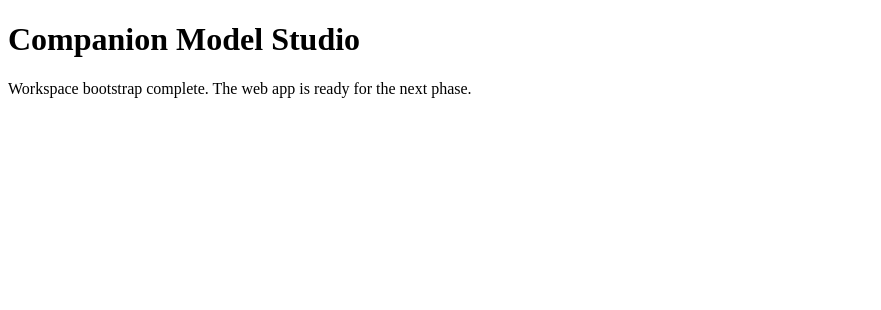
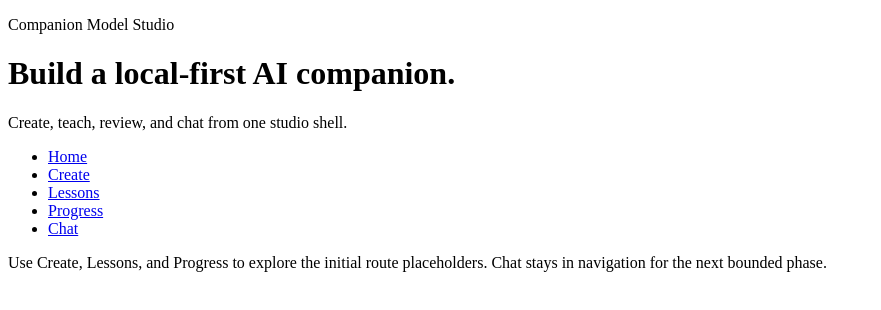
Before and after one commit to MerverliPy/companion-model-studio, a Next.js app in the folder apps/web/: page / in a window 1280 px wide. Shown: the top 310 px of the page, without its empty margins (0-881 px from the left). Built offline with nearby package versions, Linux system fonts and the light colour scheme.

Commit message:
feat(web): add the first studio shell navigation

```diff
--- a/apps/web/app/page.tsx
+++ b/apps/web/app/page.tsx
@@ -1,8 +1,31 @@
+import Link from 'next/link';
+
 export default function HomePage() {
   return (
     <main>
-      <h1>Companion Model Studio</h1>
-      <p>Workspace bootstrap complete. The web app is ready for the next phase.</p>
+      <p>Companion Model Studio</p>
+      <h1>Build a local-first AI companion.</h1>
+      <p>Create, teach, review, and chat from one studio shell.</p>
+      <nav aria-label="Primary">
+        <ul>
+          <li>
+            <Link href="/">Home</Link>
+          </li>
+          <li>
+            <Link href="/create">Create</Link>
+          </li>
+          <li>
+            <Link href="/lessons">Lessons</Link>
+          </li>
+          <li>
+            <Link href="/progress">Progress</Link>
+          </li>
+          <li>
+            <Link href="/chat">Chat</Link>
+          </li>
+        </ul>
+      </nav>
+      <p>Use Create, Lessons, and Progress to explore the initial route placeholders. Chat stays in navigation for the next bounded phase.</p>
     </main>
   );
 }
```
Also changed, not shown: apps/web/app/create/page.tsx (added, +8 -0 lines), apps/web/app/lessons/page.tsx (added, +8 -0 lines), apps/web/app/progress/page.tsx (added, +8 -0 lines), 1 other file (tests, documents, lock files or other folders).
